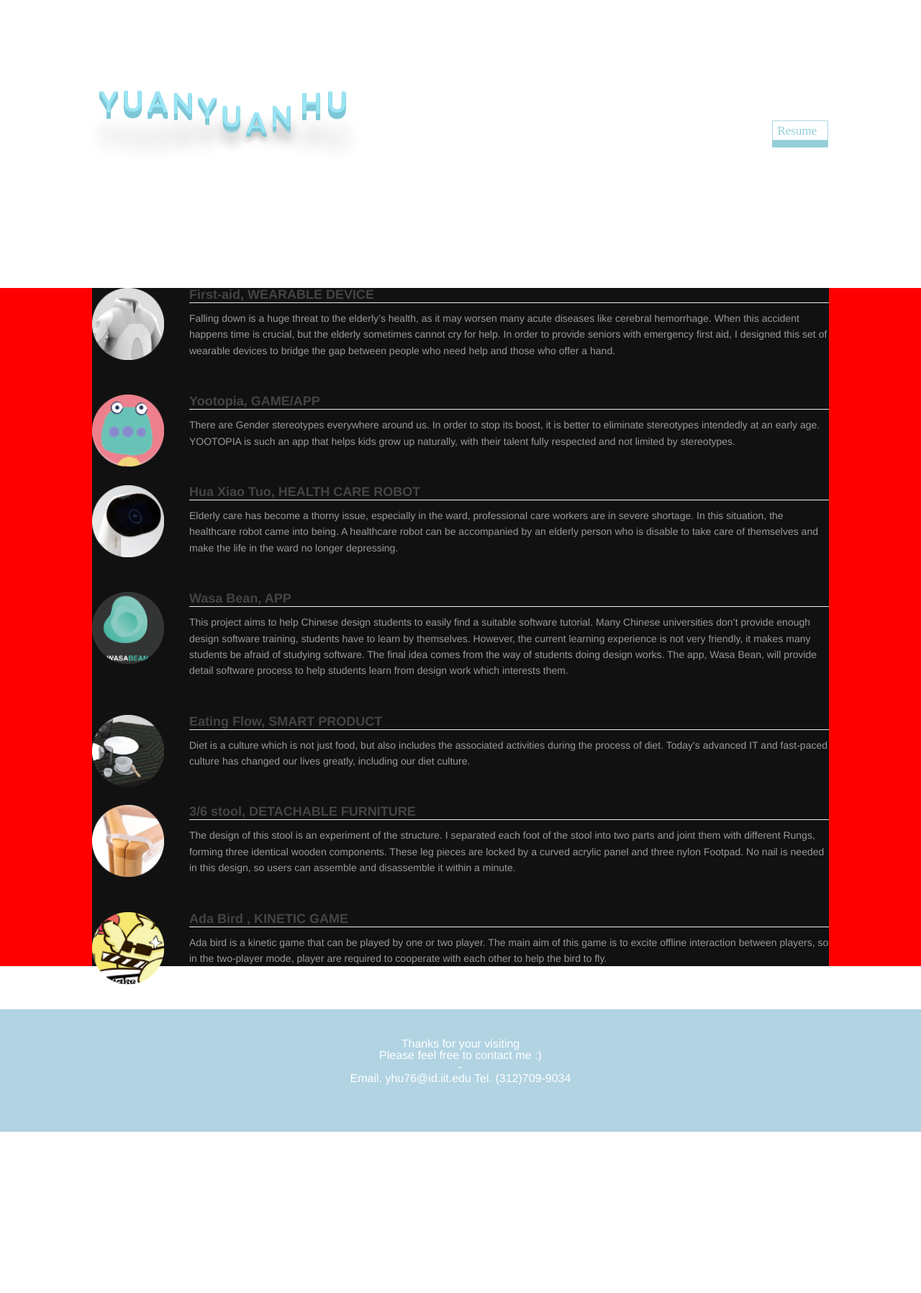
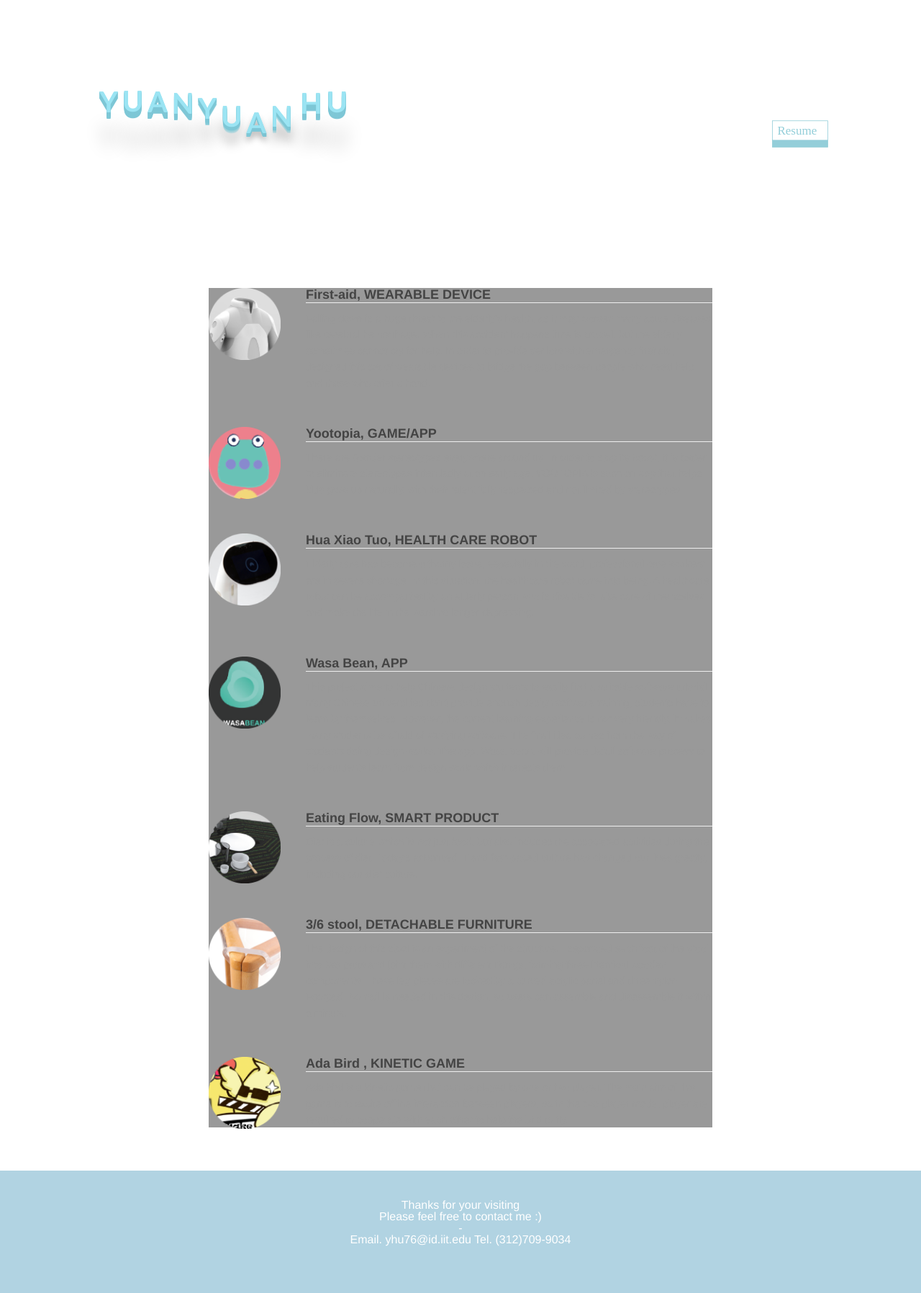
Before and after one commit to yuanyuanhu96/Potfolio-Archive, a Jekyll site: the page built from index.md, in a window 1280 px wide. Shown: the whole page at 72% size. Built offline with Jekyll 4.4.1, drawn with Linux system fonts in a browser that asks for light colours; before the commit the page ends 1572 px from its top, so only the background shows below that.

Commit message:
Update style.css

```diff
--- a/_includes/style.css
+++ b/_includes/style.css
@@ -363,8 +363,6 @@ h1 span:nth-child(11) {
 
 
 .index-wrapper .index-content {
-  max-width：700px;
-  background: #f00;
 }
 
 @media screen and (max-width: 767px) {
@@ -376,9 +374,9 @@ h1 span:nth-child(11) {
 
 .index-wrapper .artical-list {
   width: 80%;
-  max-width：700px;
+  max-width: 700px;
   margin: 0 auto;
-  background: #111;
+  background: #999;
 }
 
 @media screen and (max-width: 767px) {
```
